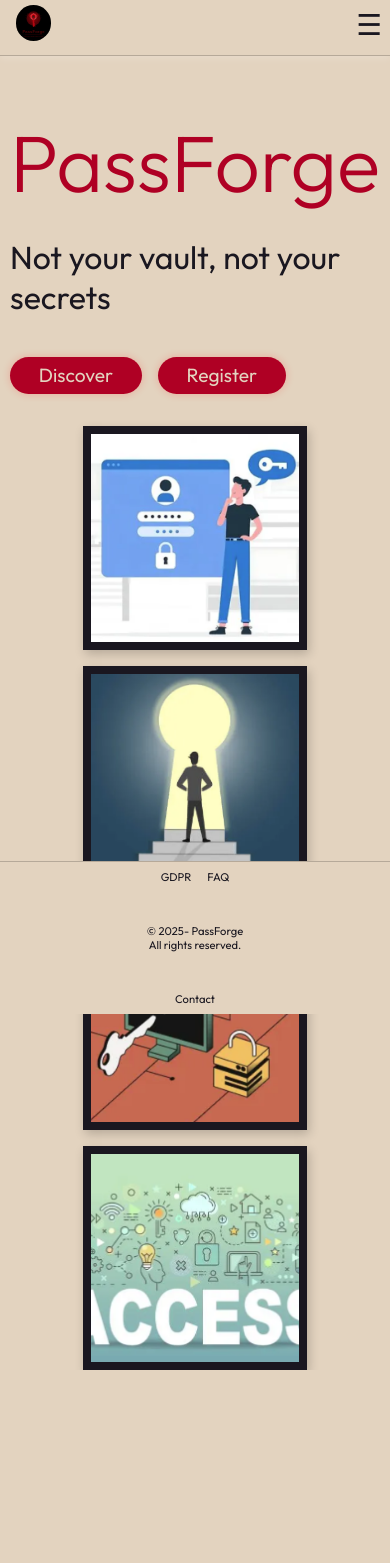
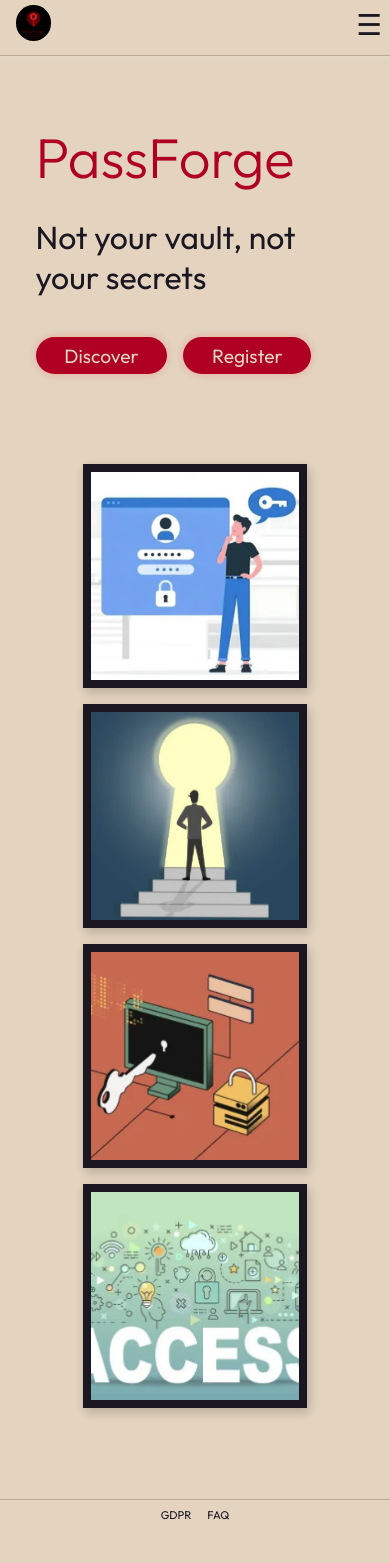
Before and after one commit to PassForgeTHP/React_Passforge, a React (Vite) app: page / in a window 390 px wide. Shown: the top 1563 px of the page. Before the commit the page ends 1370 px from the top, so only its background shows below. Built offline with nearby package versions, Linux system fonts and the light colour scheme.

Commit message:
changes for mobile responsive css

```diff
--- a/src/styles/App.css
+++ b/src/styles/App.css
@@ -1,7 +1,5 @@
 /* FOOTER */
 footer {
-  position: relative;
-  bottom: 0;
   width: 100%;
   background-color: var(--dark);
   margin: 0;
--- a/src/styles/index.css
+++ b/src/styles/index.css
@@ -73,6 +73,12 @@ body {
   min-height: 100vh;
 }
 
+.content-wrapper {
+  flex: 1;
+  display: flex;
+  flex-direction: column;
+}
+
 main {
   width: 90%;
   margin: 0rem auto;
--- a/src/styles/responsives.css
+++ b/src/styles/responsives.css
@@ -9,6 +9,10 @@
 
   .container-fluid {
     justify-content: space-between;
+  }
+
+  .home-container {
+    min-height: 170vh;
   }
 }
 
@@ -38,6 +42,7 @@
     align-items: center;
     font-size: 0.7rem;
     gap: 1rem;
+    margin-top: auto;
   }
 
   .container-foot p {
@@ -62,14 +67,18 @@
   .img-container-home img {
     width: 13rem;
     height: 13rem;
+    position: relative !important;
+    top: auto !important;
+    left: auto !important;
+    transform: none !important;
+    margin: 0 auto !important;
   }
 }
 
 @media screen and (min-width: 1014px) and (max-width: 1200px) {
   .home-container {
     flex-direction: column;
-    margin-top: 5rem;
-    overflow-y: visible !important;
+    padding-top: 2rem;
   }
 
   .img-container-home {
@@ -77,6 +86,7 @@
     justify-content: center;
     align-items: center;
   }
+
   .img-container-home img {
     width: 11rem;
     height: 11rem;
@@ -86,13 +96,16 @@
 @media screen and (min-width: 320px) and (max-width: 1013px) {
   .home-container {
     flex-direction: column;
-    margin-top: 5rem;
+    padding-top: 2rem;
     gap: 2rem;
-    overflow-y: visible !important;
+  }
+
+  .text-container-home {
+    width: 100%;
+    padding: 0 1rem;
   }
 
   .img-container-home {
-    position: static !important;
     width: 100% !important;
     height: auto !important;
     display: flex !important;
@@ -142,7 +155,7 @@
   }
 
   .text-container-home h1 {
-    font-size: 5rem!important;
+    font-size: 3.5em!important;
   }
 }
 
@@ -172,4 +185,12 @@
   .password-input {
     width: 100%;
   }
+
+  .faq-container {
+    grid-template-columns: 1fr;
+  }
+
+  .security-advice-container h1 {
+    font-size: 3rem !important;
+  }
 }
```
